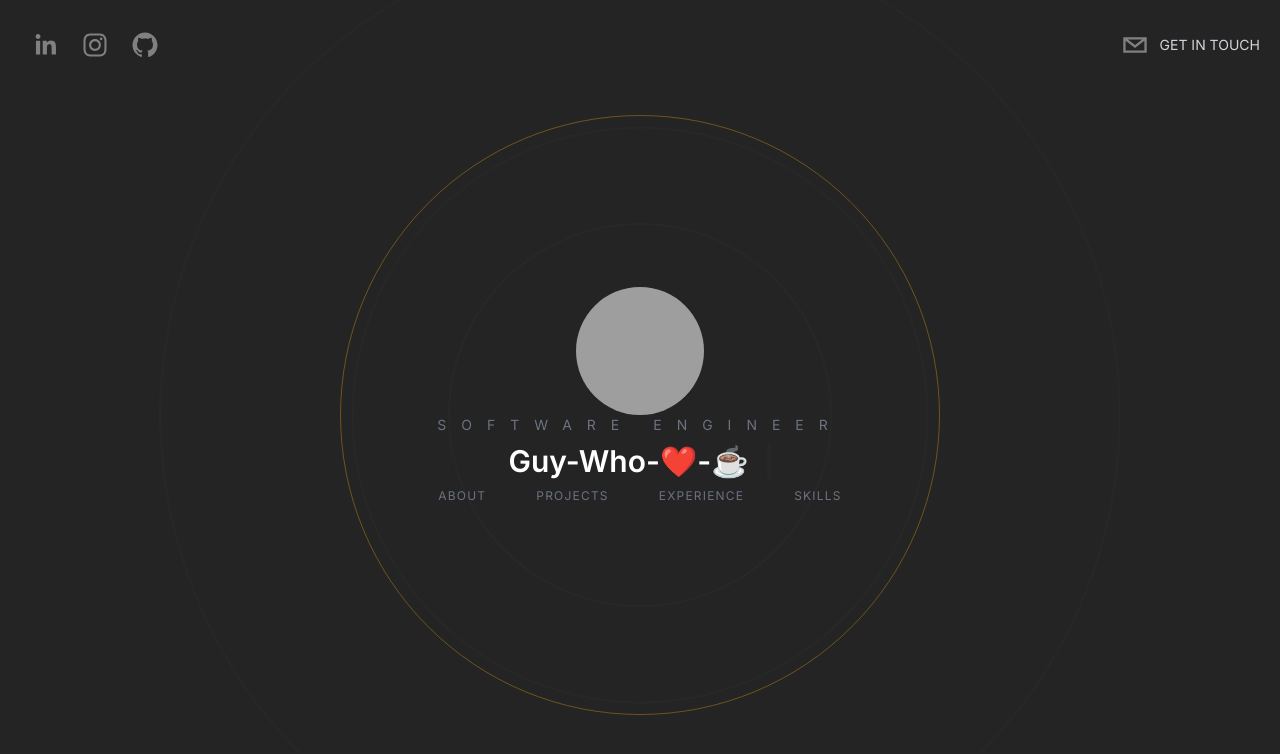
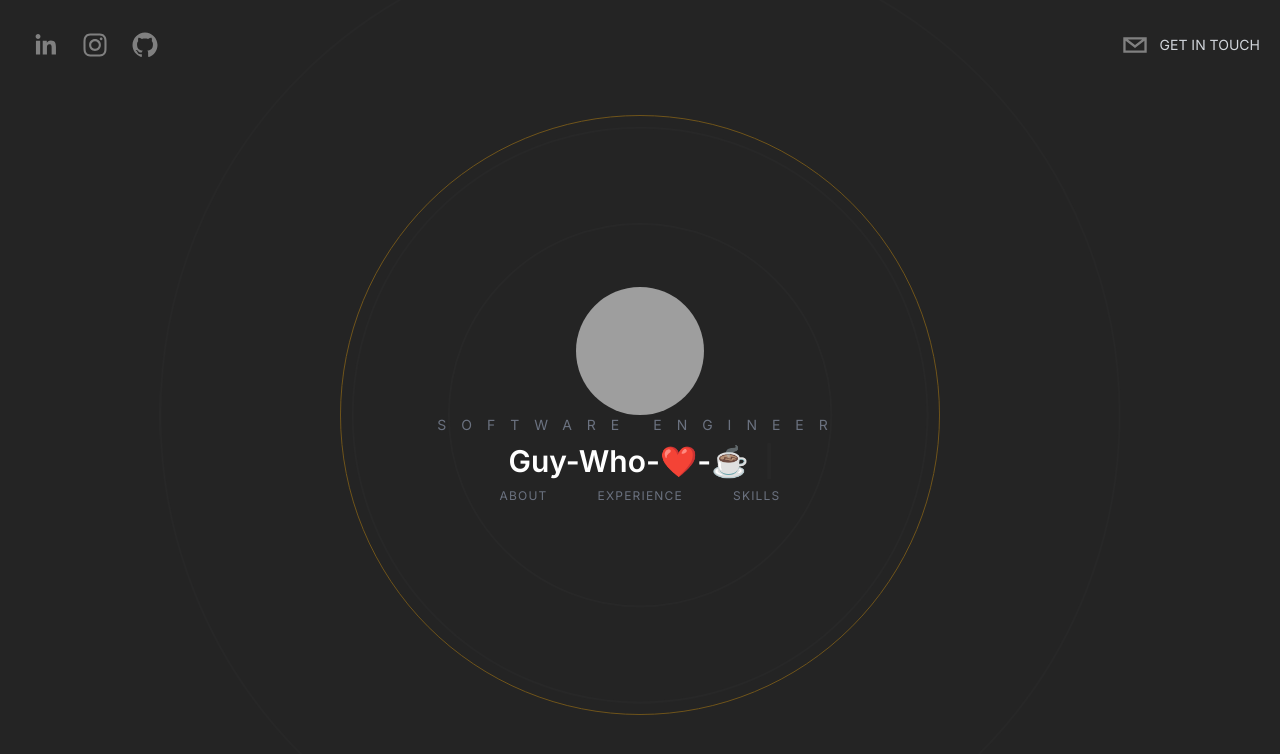
Before and after one commit to itsPriyanshu123/portfolio, a Next.js app: page / in a window 1280 px wide. Shown: the top 754 px of the page. Built offline with nearby package versions, Linux system fonts and the light colour scheme; grey boxes are pictures that could not be loaded.

Commit message:
Nearly done

```diff
--- a/components/Hero.tsx
+++ b/components/Hero.tsx
@@ -38,9 +38,9 @@ export default function Hero({ }: Props) {
                 <Link href="#about">
                 <button className='cursor-pointer heroButton'>About</button>
                 </Link>
-                <Link href='#projects'>
+                {/* <Link href='#projects'>
                     <button className='heroButton'>Projects</button>
-                </Link>
+                </Link> */}
                 <Link href="#experience">
                     <button className='heroButton'>Experience</button>
                 </Link>
```
